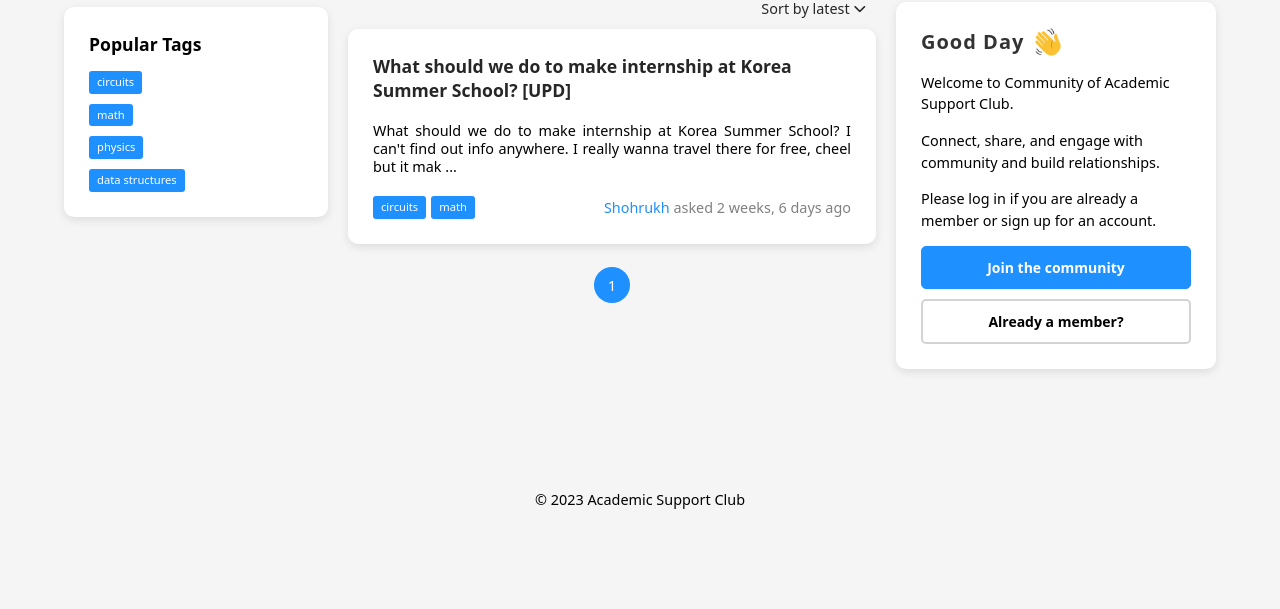
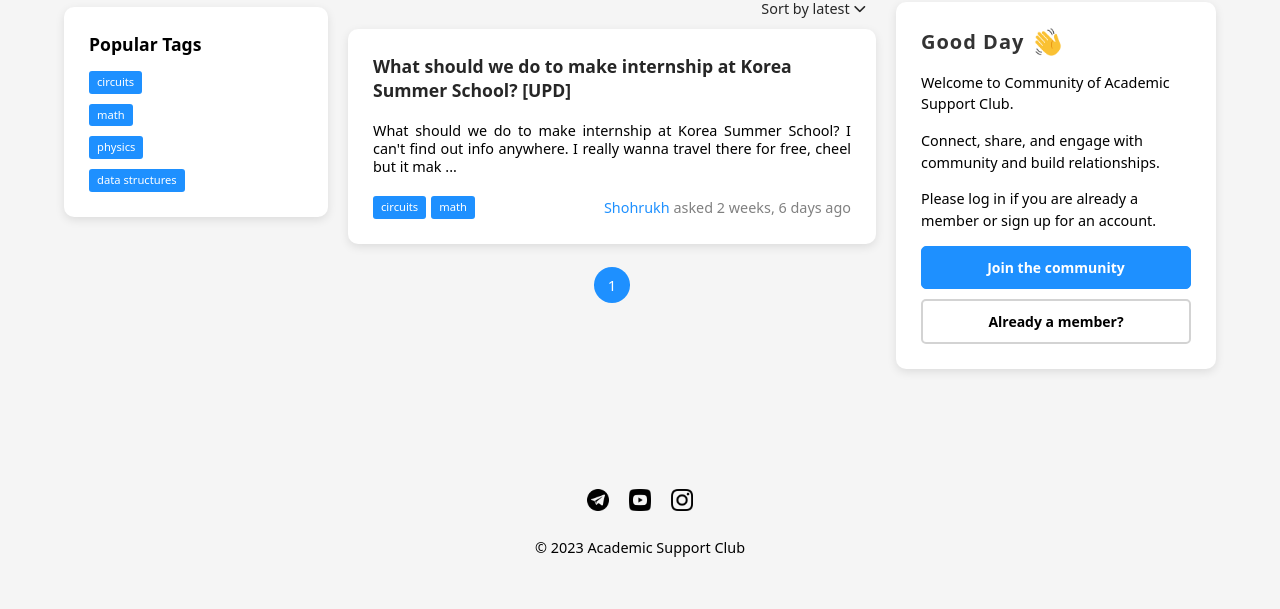
Before and after one commit to shohrukhyakhyoev/academic-support-club-website, a Django app: a page that uses template/community_forum.html in a window 1280 px wide. Shown: the part 332-941 px from the top of the page. Before the commit the page ends 841 px from the top, so only its background shows below. Run offline with Django 4.2, Linux system fonts and the light colour scheme; data comes from the database, SQL or seed files in the repository; both versions use the stored data as it was after the commit.

Commit message:
links added

```diff
--- a/template/community_forum.html
+++ b/template/community_forum.html
@@ -148,9 +148,24 @@
 
         .footer {
             display: flex;
+            flex-direction: column;
             justify-content: center;
+            align-items: center;
+            gap: 20px;
             margin: 100px auto 50px;
         }
+
+        .footer p {
+            font-size: 0.9rem;
+             color: black;
+        }
+
+        .footer .links img {
+            width: 22px;
+            height: 22px;
+            margin: 0 8px;
+        }
+
 
         @media(max-width: 1100px) {
             .left-block {
@@ -273,7 +288,7 @@
                         <h4>Popular Tags</h4>
                         <div>
                             {% for tag in tags %}
-                                <a href="#" class="btn-tag">{{tag}}</a>
+                                <a href="?{{search_request_var}}={{tag}}" class="btn-tag">{{tag}}</a>
                             {% endfor %}
                         </div>
                     </div>
@@ -356,11 +371,14 @@
 
     <div class="container mt-4">
         <footer class="footer">
+            <div class="links">
+                <a href="/"><img src="{% static 'images/telegram.png'%}"></a>
+                <a href="/"><img src="{% static 'images/youtube.png'%}"></a>
+                <a href="/"><img src="{% static 'images/instagram.png'%}"></a>
+            </div>
             <div id="license" class="text-center m-5">
-                <p style="font-size: 0.9rem; color: black;">
-                <!-- Link back to Colorlib can't be removed. Template is licensed under CC BY 3.0. -->
+                <p>
                 &copy; <script>document.write(new Date().getFullYear());</script> Academic Support Club
-                <!-- Link back to Colorlib can't be removed. Template is licensed under CC BY 3.0. -->
                 </p>
             </div>
         </footer>
```
Also changed, not shown: template/footer.html (+18 -1 lines), template/question_detail.html (+30 -6 lines), db.sqlite3, static_in_env/images/founder.webp (deleted), static_in_env/images/icon.png (deleted), static_in_env/images/instagram.png (added), static_in_env/images/spaces.jpeg (deleted), static_in_env/images/spaces.jpg (deleted), static_in_env/images/telegram.png (added), static_in_env/images/youtube.png (added), 3 other files.
